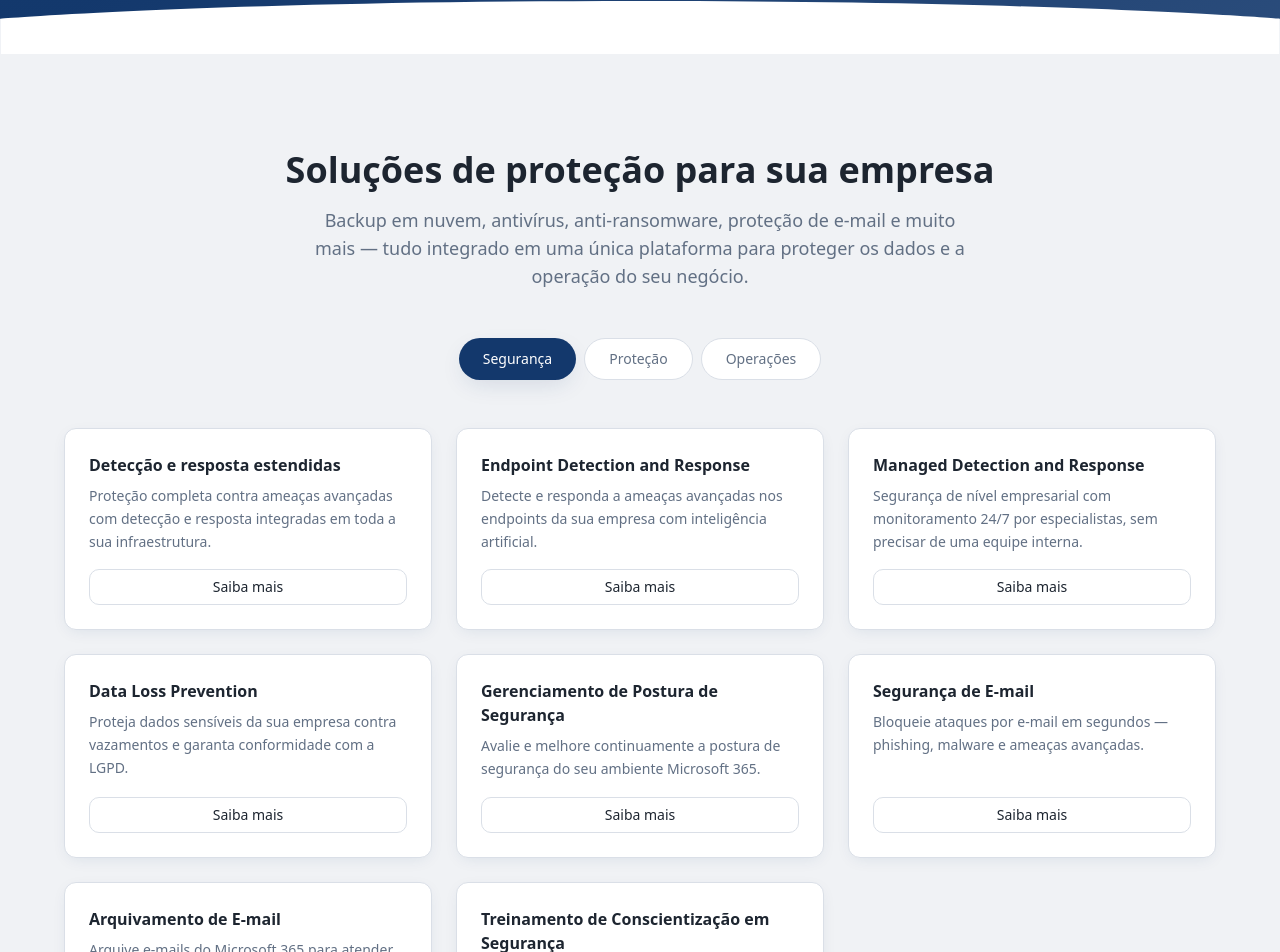
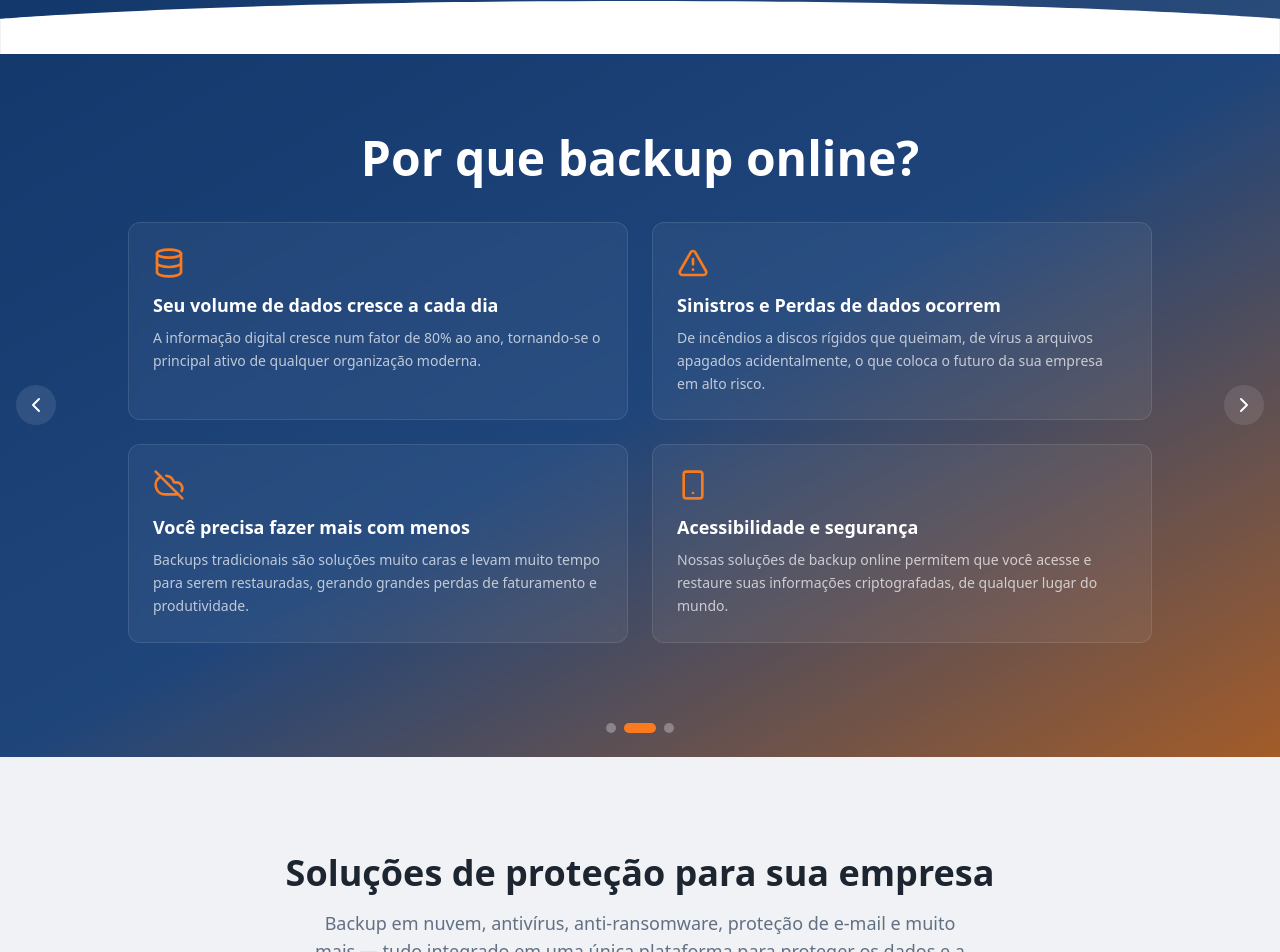
Before and after one commit to cesarnetxbr/thebestcloud-fc8512b8, a React (Vite) app: page / in a window 1280 px wide. Shown: the part 689-1641 px from the top of the page. Built offline with nearby package versions, Linux system fonts and the light colour scheme; the HTML template or start-up script is replaced by a standard one; what @lovable.dev/cloud-auth-js would draw is missing.

Commit message:
Add rotating banner below hero
Co-authored-by: cesarnetxbr <237045580+cesarnetxbr@users.noreply.github.com>

```diff
--- /dev/null
+++ b/src/components/BannerCarousel.tsx
@@ -0,0 +1,240 @@
+import { useState, useEffect, useCallback } from "react";
+import { Button } from "@/components/ui/button";
+import { ChevronLeft, ChevronRight, Shield, Lock, Clock, Database, Globe, AlertTriangle, CloudOff, Smartphone } from "lucide-react";
+
+const slides = [
+  {
+    id: 1,
+    title: "Seus Dados Seguros.",
+    titleAccent: "Sempre Protegidos.",
+    description:
+      "O BestBackup Cloud da The Best Cloud garante backup automático, criptografado e recuperação em 1 clique. Proteja sua empresa contra perda de dados, ransomware e tempo de parada.",
+    badges: [
+      { icon: Shield, label: "Criptografia AES-256" },
+      { icon: Lock, label: "Conformidade LGPD" },
+      { icon: Clock, label: "RTO Baixíssimo" },
+    ],
+    cta: "Teste 14 Dias Grátis — Sem Cartão",
+    ctaSecondary: "Falar com Especialista",
+    footnotes: [
+      "Sem necessidade de cartão de crédito",
+      "Cancele quando quiser",
+      "Suporte 24/7",
+    ],
+  },
+  {
+    id: 2,
+    title: "Por que backup online?",
+    titleAccent: "",
+    description: "",
+    cards: [
+      {
+        icon: Database,
+        title: "Seu volume de dados cresce a cada dia",
+        text: "A informação digital cresce num fator de 80% ao ano, tornando-se o principal ativo de qualquer organização moderna.",
+      },
+      {
+        icon: AlertTriangle,
+        title: "Sinistros e Perdas de dados ocorrem",
+        text: "De incêndios a discos rígidos que queimam, de vírus a arquivos apagados acidentalmente, o que coloca o futuro da sua empresa em alto risco.",
+      },
+      {
+        icon: CloudOff,
+        title: "Você precisa fazer mais com menos",
+        text: "Backups tradicionais são soluções muito caras e levam muito tempo para serem restauradas, gerando grandes perdas de faturamento e produtividade.",
+      },
+      {
+        icon: Smartphone,
+        title: "Acessibilidade e segurança",
+        text: "Nossas soluções de backup online permitem que você acesse e restaure suas informações criptografadas, de qualquer lugar do mundo.",
+      },
+    ],
+  },
+  {
+    id: 3,
+    title: "Não perca suas informações",
+    titleAccent: "mais importantes.",
+    description:
+      "Independente de você ser uma pessoa física ou jurídica, é imprescindível utilizar um serviço de backup para garantir que seus dados críticos — estejam eles em servidor local ou na nuvem — tenham uma cópia.",
+    subdescription:
+      "Este processo evita muita dor de cabeça caso haja perda de dados por ataque cibernético, erro humano ou falhas críticas.",
+    cta: "Proteja seus dados agora",
+    ctaSecondary: "Falar com Especialista",
+  },
+];
+
+const WHATSAPP_URL =
+  "https://api.whatsapp.com/send/?phone=5591989696415&text=Ol%C3%A1%21+Gostaria+de+saber+mais+sobre+os+servi%C3%A7os+da+The+Best+Cloud&type=phone_number&app_absent=0";
+
+const BannerCarousel = () => {
+  const [current, setCurrent] = useState(0);
+
+  const next = useCallback(() => setCurrent((c) => (c + 1) % slides.length), []);
+  const prev = useCallback(() => setCurrent((c) => (c - 1 + slides.length) % slides.length), []);
+
+  useEffect(() => {
+    const timer = setInterval(next, 6000);
+    return () => clearInterval(timer);
+  }, [next]);
+
+  const handleCta = () => window.open(WHATSAPP_URL, "_blank");
+
+  return (
+    <section className="relative overflow-hidden bg-gradient-to-br from-primary via-[hsl(215,60%,30%)] to-[hsl(25,60%,40%)]">
+      <div className="container mx-auto px-4 py-16 md:py-20 min-h-[420px] flex items-center">
+        {/* Slides */}
+        {slides.map((slide, i) => (
+          <div
+            key={slide.id}
+            className={`w-full transition-all duration-700 ${
+              i === current
+                ? "opacity-100 translate-x-0"
+                : "opacity-0 absolute translate-x-8 pointer-events-none"
+            }`}
+          >
+            {/* Slide 1 - Hero style */}
+            {slide.badges && (
+              <div className="text-center max-w-3xl mx-auto">
+                <h2 className="text-3xl md:text-5xl font-bold text-primary-foreground mb-2">
+                  {slide.title}
+                </h2>
+                {slide.titleAccent && (
+                  <h2 className="text-3xl md:text-5xl font-bold text-accent mb-6">
+                    {slide.titleAccent}
+                  </h2>
+                )}
+                <p className="text-primary-foreground/80 text-base md:text-lg mb-8 leading-relaxed">
+                  {slide.description}
+                </p>
+                <div className="flex flex-wrap justify-center gap-3 mb-8">
+                  {slide.badges.map((b) => (
+                    <span
+                      key={b.label}
+                      className="inline-flex items-center gap-2 px-4 py-2 rounded-full border border-primary-foreground/20 bg-primary-foreground/5 text-primary-foreground text-sm"
+                    >
+                      <b.icon className="h-4 w-4 text-accent" />
+                      {b.label}
+                    </span>
+                  ))}
+                </div>
+                <div className="flex flex-col sm:flex-row justify-center gap-4 mb-6">
+                  <Button variant="cta" size="lg" onClick={handleCta}>
+                    {slide.cta}
+                  </Button>
+                  <Button
+                    variant="outline"
+                    size="lg"
+                    onClick={handleCta}
+                    className="border-primary-foreground/30 text-primary-foreground hover:bg-primary-foreground/10"
+                  >
+                    {slide.ctaSecondary}
+                  </Button>
+                </div>
+                {slide.footnotes && (
+                  <p className="text-primary-foreground/60 text-sm">
+                    {slide.footnotes.map((f, idx) => (
+                      <span key={idx}>
+                        ✓ {f}
+                        {idx < slide.footnotes!.length - 1 && " · "}
+                      </span>
+                    ))}
+                  </p>
+                )}
+              </div>
+            )}
+
+            {/* Slide 2 - Cards grid */}
+            {slide.cards && (
+              <div className="max-w-5xl mx-auto">
+                <h2 className="text-3xl md:text-5xl font-bold text-primary-foreground text-center mb-10">
+                  {slide.title}
+                </h2>
+                <div className="grid sm:grid-cols-2 gap-6">
+                  {slide.cards.map((card) => (
+                    <div
+                      key={card.title}
+                      className="bg-primary-foreground/5 border border-primary-foreground/10 rounded-xl p-6 backdrop-blur-sm"
+                    >
+                      <card.icon className="h-8 w-8 text-accent mb-3" />
+                      <h3 className="text-lg font-semibold text-primary-foreground mb-2">
+                        {card.title}
+                      </h3>
+                      <p className="text-primary-foreground/70 text-sm leading-relaxed">
+                        {card.text}
+                      </p>
+                    </div>
+                  ))}
+                </div>
+              </div>
+            )}
+
+            {/* Slide 3 - Text + CTA */}
+            {slide.subdescription && (
+              <div className="text-center max-w-3xl mx-auto">
+                <h2 className="text-3xl md:text-5xl font-bold text-primary-foreground mb-2">
+                  {slide.title}
+                </h2>
+                {slide.titleAccent && (
+                  <h2 className="text-3xl md:text-5xl font-bold text-accent mb-8">
+                    {slide.titleAccent}
+                  </h2>
+                )}
+                <p className="text-primary-foreground/80 text-base md:text-lg mb-4 leading-relaxed">
+                  {slide.description}
+                </p>
+                <p className="text-primary-foreground/70 text-base mb-8 leading-relaxed">
+                  {slide.subdescription}
+                </p>
+                <div className="flex flex-col sm:flex-row justify-center gap-4">
+                  <Button variant="cta" size="lg" onClick={handleCta}>
+                    {slide.cta}
+                  </Button>
+                  <Button
+                    variant="outline"
+                    size="lg"
+                    onClick={handleCta}
+                    className="border-primary-foreground/30 text-primary-foreground hover:bg-primary-foreground/10"
+                  >
+                    {slide.ctaSecondary}
+                  </Button>
+                </div>
+              </div>
+            )}
+          </div>
+        ))}
+      </div>
+
+      {/* Navigation arrows */}
+      <button
+        onClick={prev}
+        className="absolute left-4 top-1/2 -translate-y-1/2 p-2 rounded-full bg-primary-foreground/10 hover:bg-primary-foreground/20 text-primary-foreground transition-colors"
+        aria-label="Anterior"
+      >
+        <ChevronLeft className="h-6 w-6" />
+      </button>
+      <button
+        onClick={next}
+        className="absolute right-4 top-1/2 -translate-y-1/2 p-2 rounded-full bg-primary-foreground/10 hover:bg-primary-foreground/20 text-primary-foreground transition-colors"
+        aria-label="Próximo"
+      >
+        <ChevronRight className="h-6 w-6" />
+      </button>
+
+      {/* Dots */}
+      <div className="flex justify-center gap-2 pb-6">
+        {slides.map((_, i) => (
+          <button
+            key={i}
+            onClick={() => setCurrent(i)}
+            className={`h-2.5 rounded-full transition-all ${
+              i === current ? "w-8 bg-accent" : "w-2.5 bg-primary-foreground/30"
+            }`}
+            aria-label={`Slide ${i + 1}`}
+          />
+        ))}
+      </div>
+    </section>
+  );
+};
+
+export default BannerCarousel;
--- a/src/pages/Index.tsx
+++ b/src/pages/Index.tsx
@@ -1,5 +1,6 @@
 import Header from "@/components/Header";
 import Hero from "@/components/Hero";
+import BannerCarousel from "@/components/BannerCarousel";
 import Features from "@/components/Features";
 import Benefits from "@/components/Benefits";
 import FAQ from "@/components/FAQ";
@@ -11,6 +12,7 @@ const Index = () => {
     <div className="min-h-screen">
       <Header />
       <Hero />
+      <BannerCarousel />
       <Features />
       <Benefits />
       <FAQ />
```
